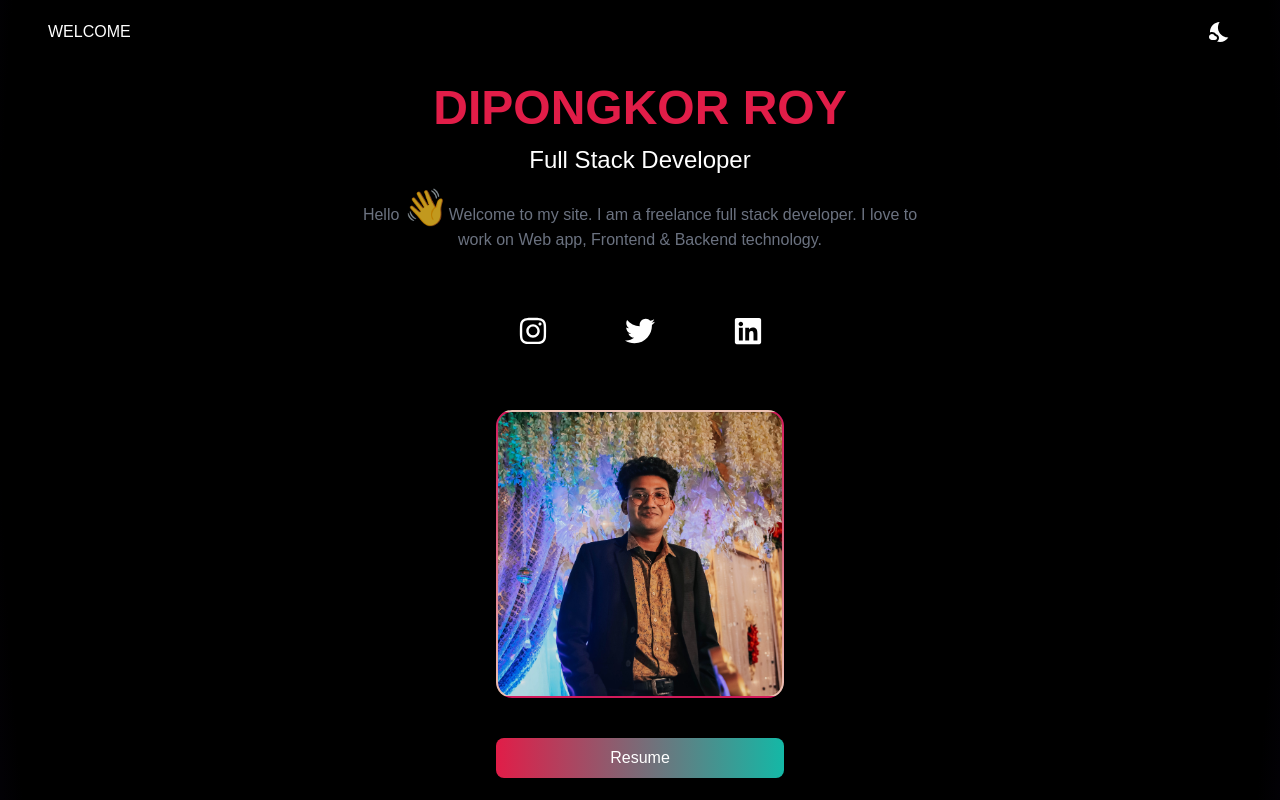
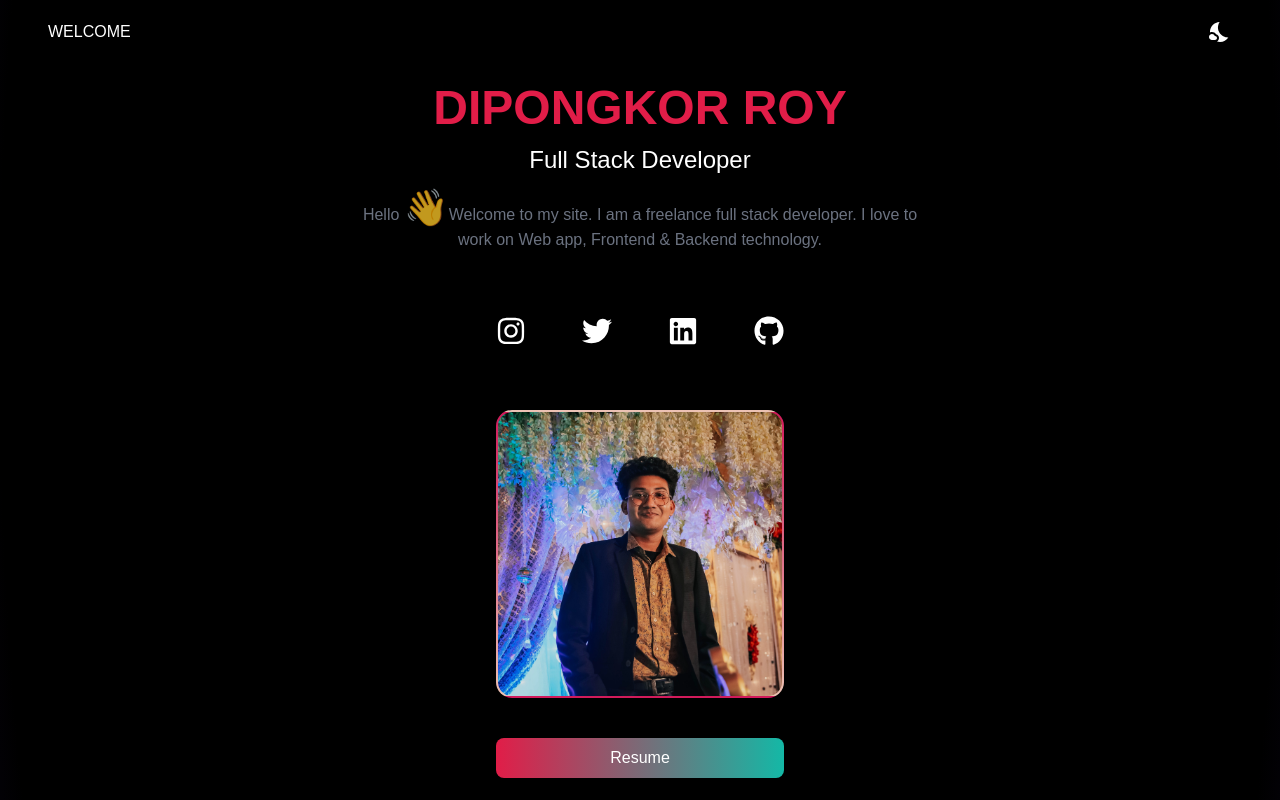
Before and after one commit to Dipongkor-Roy/Portfolio-Dipongkor, a React (Create React App) app: page / in a window 1280 px wide. Shown: the top 800 px of the page. Built offline with nearby package versions, Linux system fonts and the light colour scheme.

Commit message:
loader fixed and github social added

```diff
--- a/src/App.js
+++ b/src/App.js
@@ -14,7 +14,7 @@ function App() {
   return (
     <>
       {" "}
-      <LoaderSimple setLoading={setLoading} />
+      {loading && <LoaderSimple setLoading={setLoading} />}
       <div className="">
         {!loading && (
           <main className="  h-full w-full items-center px-5 custom-gradient text-white">
--- a/src/components/Hero/Hero.js
+++ b/src/components/Hero/Hero.js
@@ -1,6 +1,6 @@
 import React from "react";
 import { motion } from "framer-motion"
-import { FaInstagram, FaTwitter, FaLinkedin, FaArrowDown } from "react-icons/fa";
+import { FaInstagram, FaTwitter, FaLinkedin, FaArrowDown, FaGithub } from "react-icons/fa";
 import avatar from "../../assetsall/profile-image.webp";
 const Hero = () => {
   const social = [
@@ -19,6 +19,11 @@ const Hero = () => {
       id: 3,
       link: "https://www.linkedin.com/in/dipongkor-roy/",
       icon: <FaLinkedin />,
+    },
+    {
+      id: 4,
+      link: "https://github.com/Dipongkor-Roy",
+      icon: <FaGithub />,
     },
   ];
 
--- a/src/components/LoaderPage/LoaderPage.jsx
+++ b/src/components/LoaderPage/LoaderPage.jsx
@@ -24,9 +24,11 @@ function LoaderSimple({ setLoading }) {
             controls.start({
                 opacity: 0,
                 transition: { duration: 1 }
-            });
+            }).then(() => setLocalLoading(false)); // Remove the loader from DOM
         }
     }, [loading, controls]);
+
+    if (!loading && !setLocalLoading) return null; // Don't render if not loading
 
     return (
         <motion.div
```
